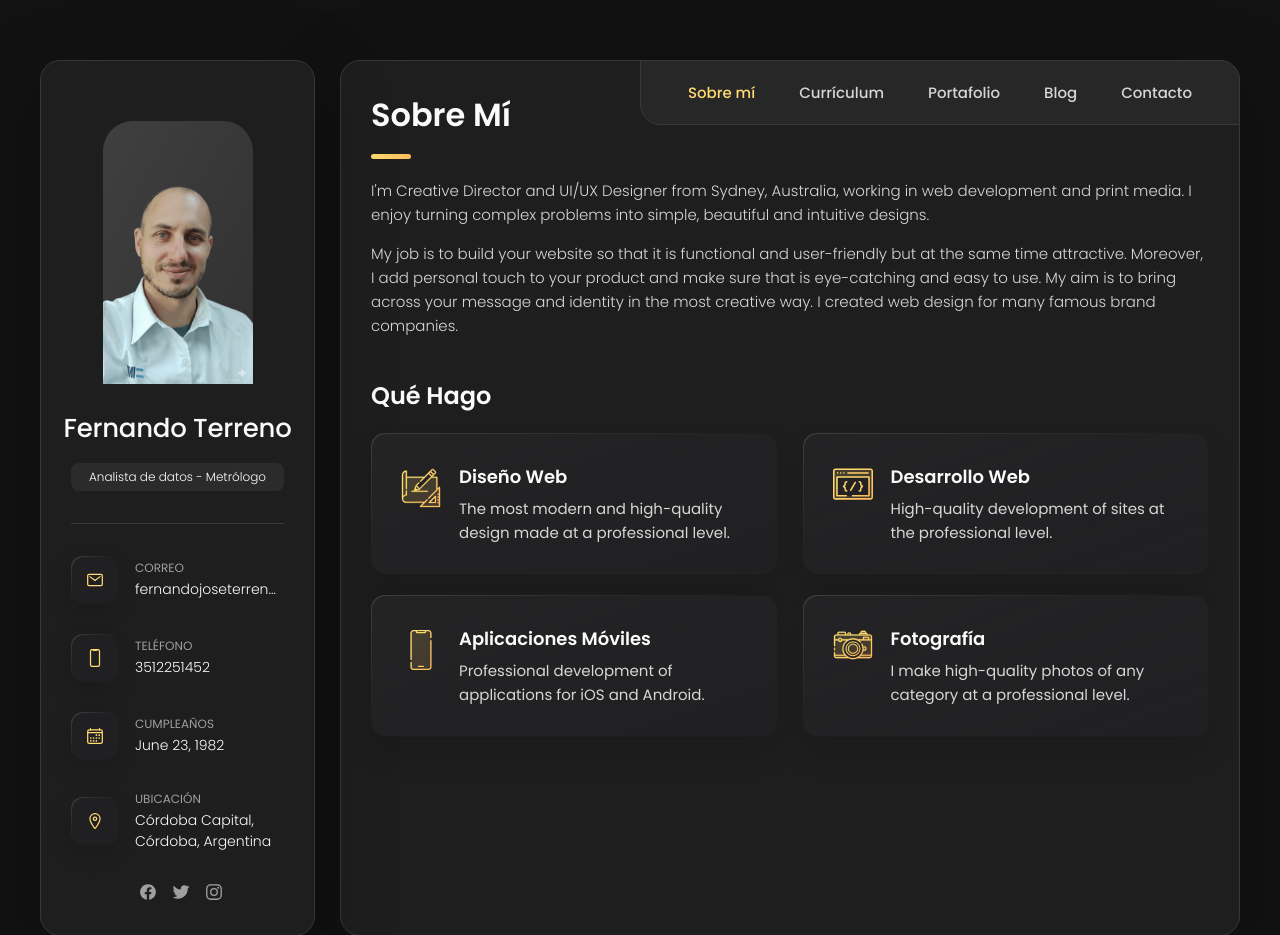
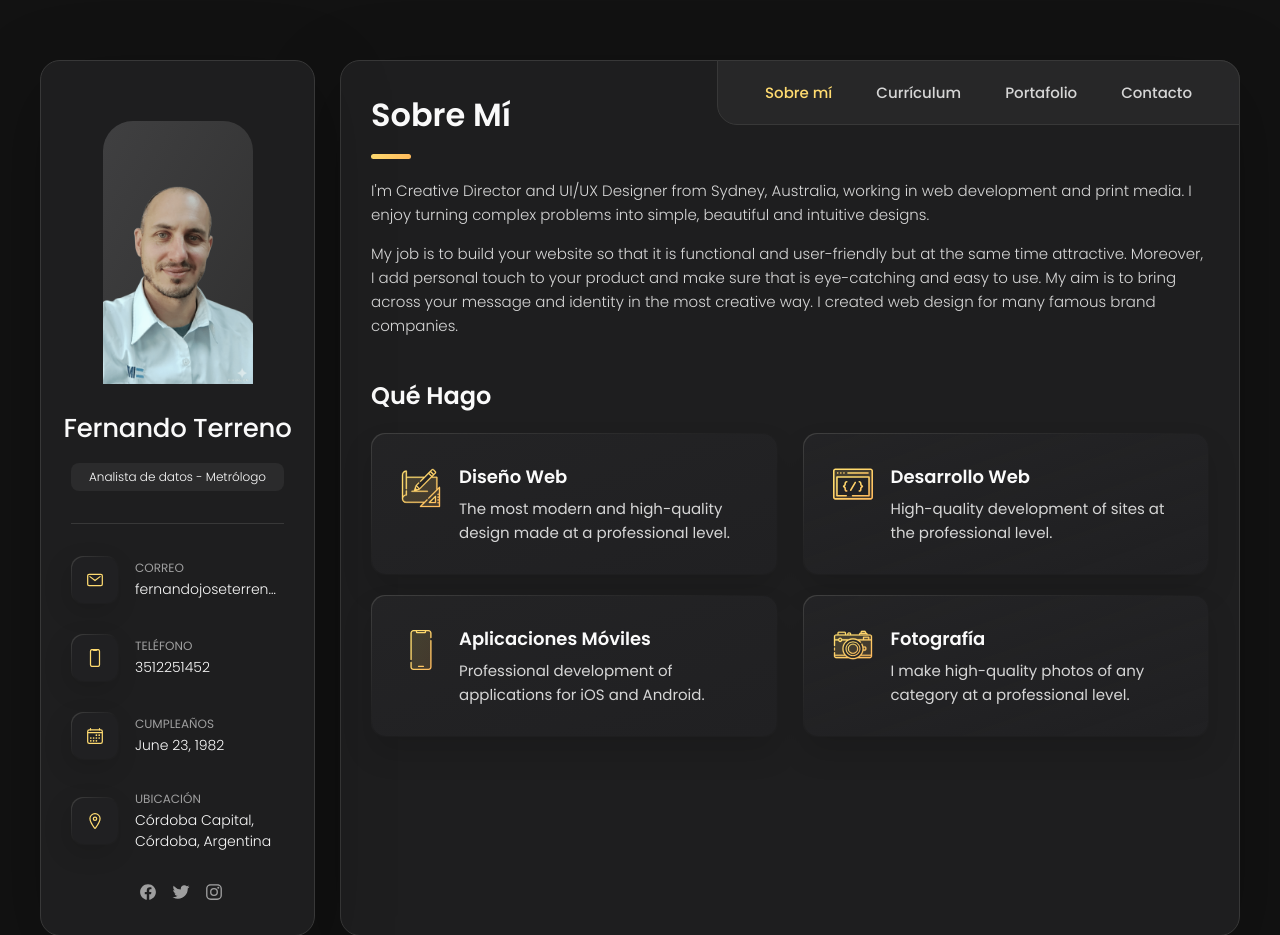
Before and after one commit to fernandojterreno/fernandojterreno.github.io, a plain HTML site: page index.html in a window 1280 px wide. Shown: the top 935 px of the page. Drawn offline with nearby package versions, Linux system fonts and the light colour scheme.

Commit message:
Eliminar pestaña Blog del navbar

```diff
--- a/index.html
+++ b/index.html
@@ -181,9 +181,7 @@
             <button class="navbar-link" data-nav-link data-target="portfolio">Portafolio</button>
           </li>
 
-          <li class="navbar-item">
-            <button class="navbar-link" data-nav-link data-target="blog">Blog</button>
-          </li>
+
 
           <li class="navbar-item">
             <button class="navbar-link" data-nav-link data-target="contact">Contacto</button>
```
